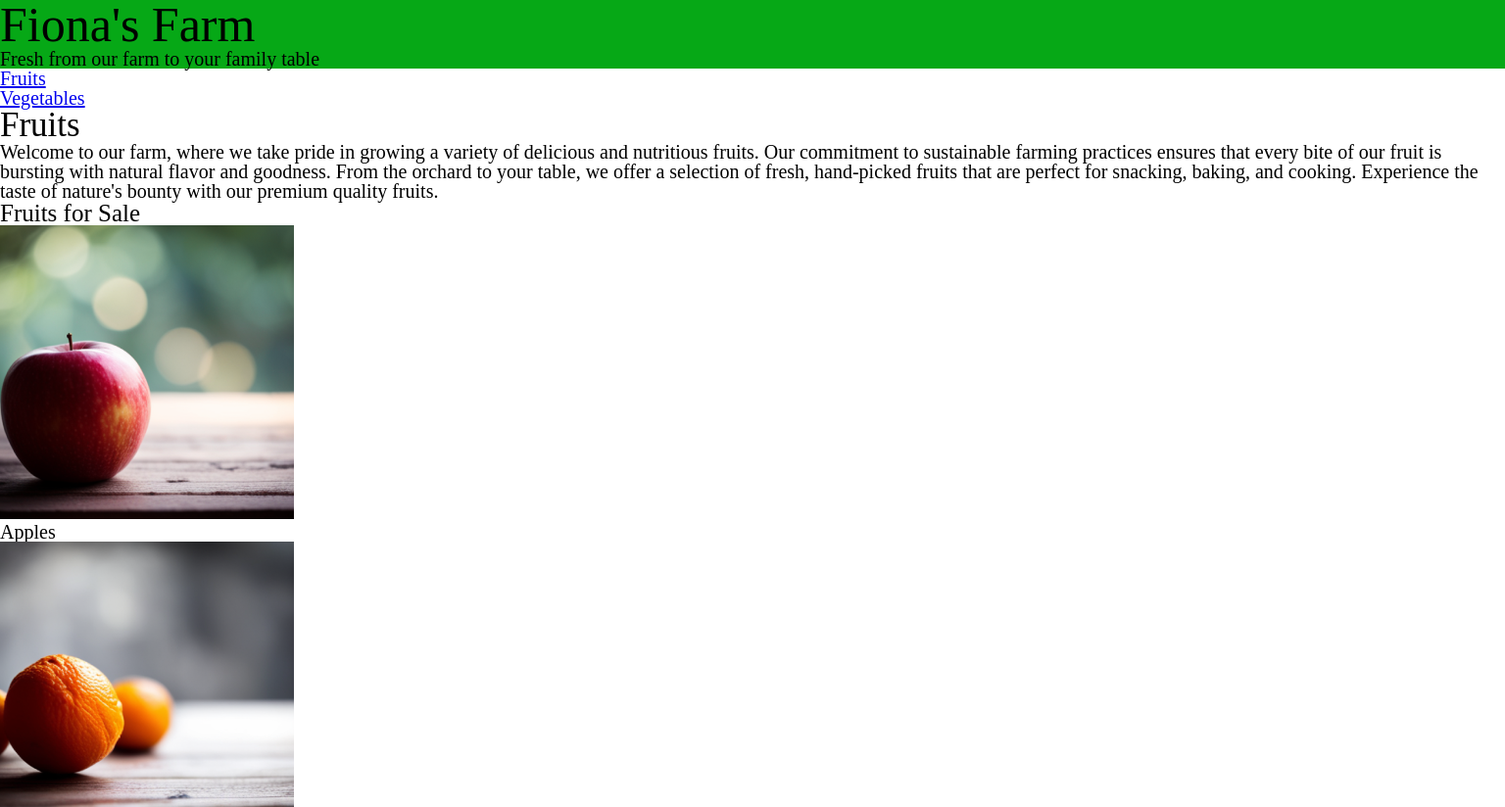
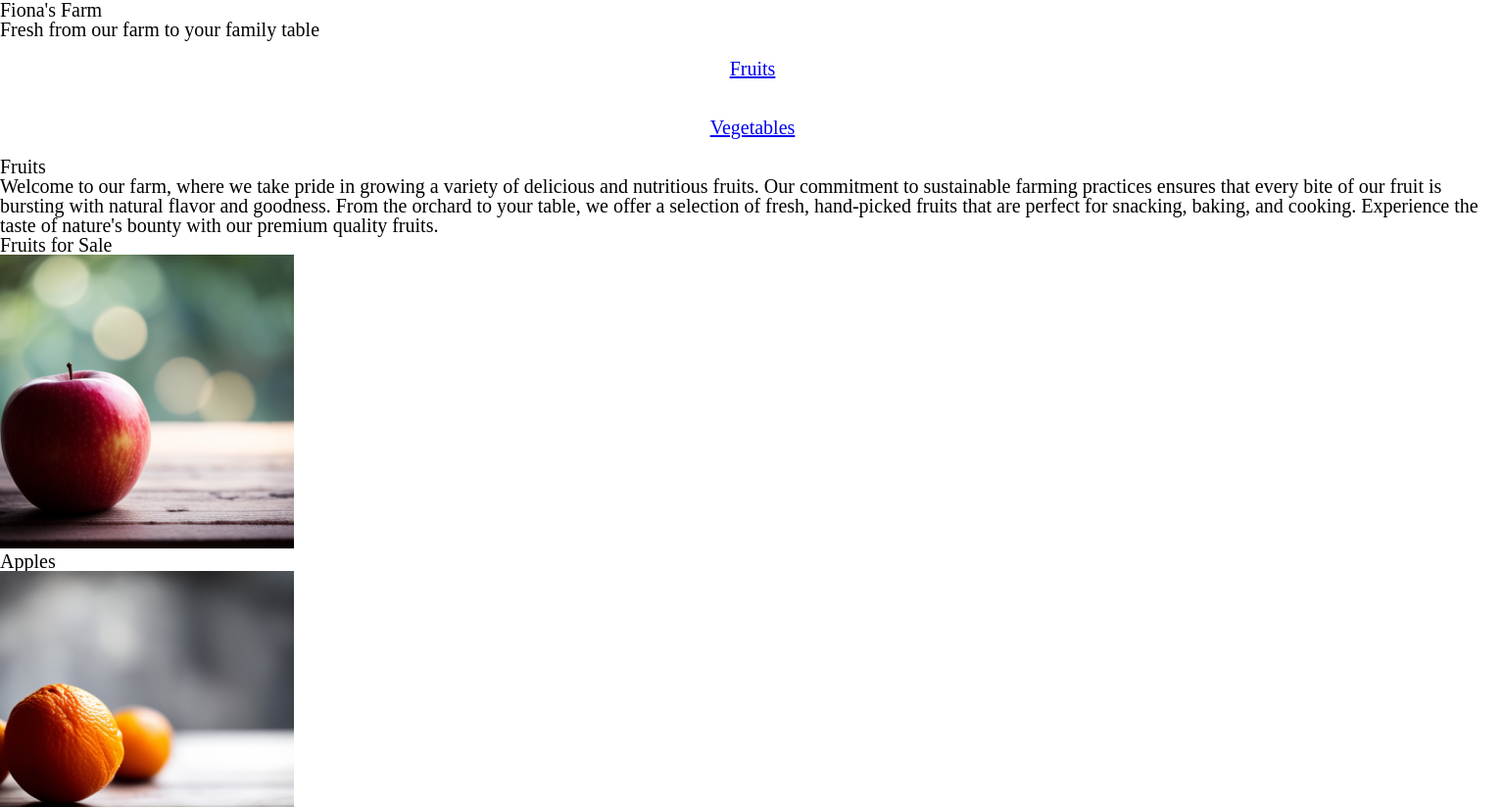
Before and after one commit to JonasGonzales02/Farm, a plain HTML site: page index.html in a window 1536 px wide. Shown: the top 824 px of the page at 98% size. Drawn offline with Linux system fonts and the light colour scheme; a web font is replaced by a local one.

Commit message:
Update styles.css

```diff
--- a/styles.css
+++ b/styles.css
@@ -83,48 +83,17 @@ table {
 }
 /* --------------------GLOBAL STYLES (mobile first/small) --------------------*/
 @media (min-width:428px) {
-    header{
-        padding: 0;
-        background-color: #06A816;
-
-    }
-    h1{
-        font-family: "irish grover";
-        font-size:2.5rem;
-    }
-    h2{
-        font-family: "Irish grover";
-        font-size:1.75rem;
-
-    }
-    h3{
-        font-family: "Irish grover";
-        font-size: 1.25rem;
-    }
-    h3 + p{
-        font-size:1.25rem;
-    }
-
+#sale-fruit{
+    display:grid;
+    justify-items: center;
+    justify-content: center;
 }
-body {
-    min-width: 428px;
-    font-family: "habibi";
+li{
+    margin:1rem;
+    text-align: center;
 }
-
-
-@media screen and (min-width:1440px){
-    h1{
-        font-family: "irish grover";
-        font-size:2.5rem;
-    }
-    h2{
-        font-family: "Irish grover";
-        font-size:1.75rem;
-
-    }
-    h3{
-        font-family: "Irish grover";
-        font-size: 1.25rem;
-    }
-    h3 + p{
-        font-size:1.25rem;
+ul{
+    display:grid;
+    grid-template-rows: 1fr 1fr 0;
+}
+}
```
